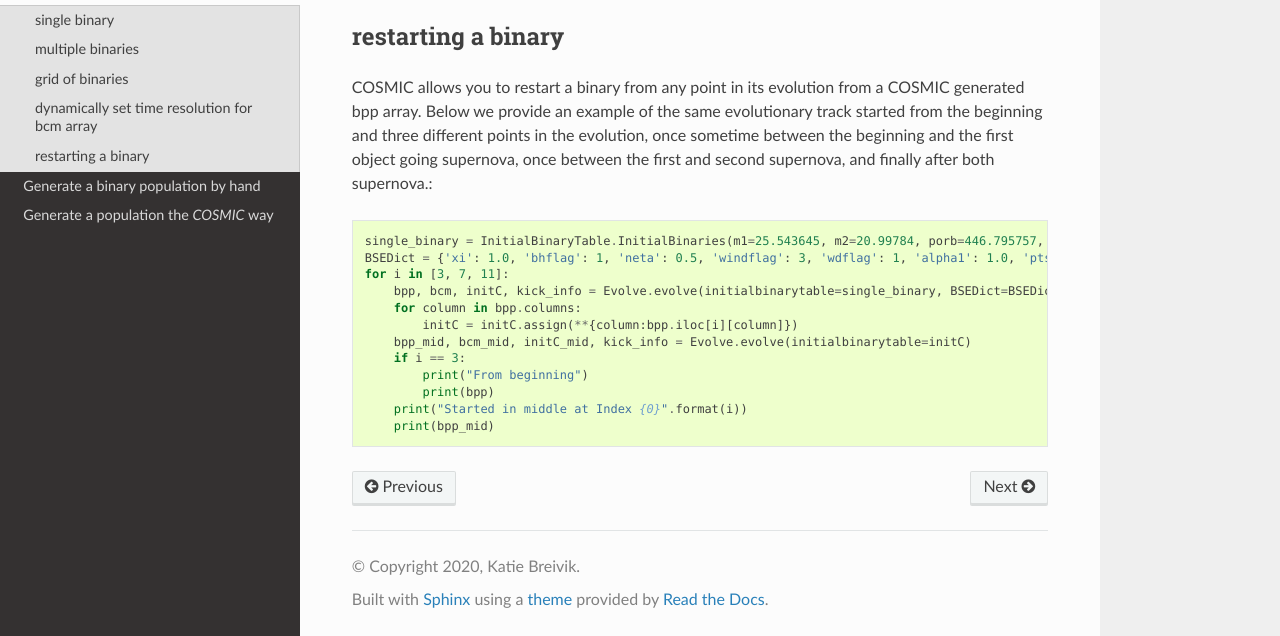
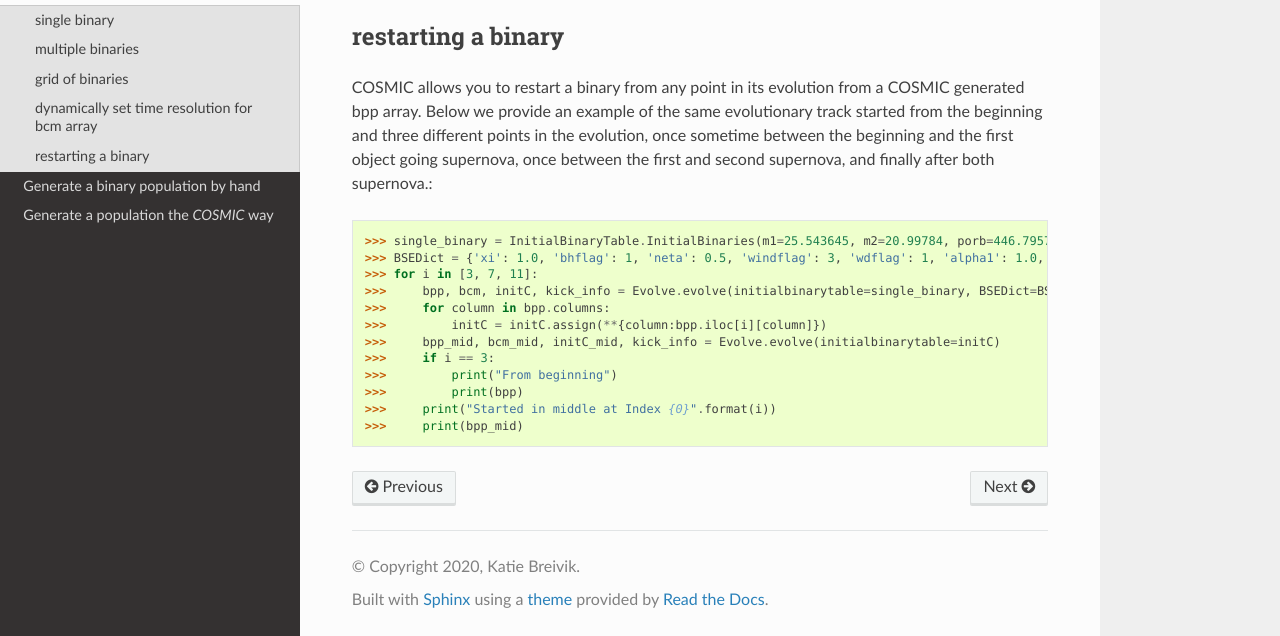
Before and after one commit to COSMIC-PopSynth/COSMIC, a Sphinx documentation site: the page built from docs/examples/index.rst, in a window 1280 px wide and 900 px high, scrolled down 4499 px, cut to the strip 264-900 px from the top of the window. Built offline with Sphinx 7.4.7 and the Read the Docs theme 2.0.0, drawn with Linux system fonts in a browser that asks for light colours; formulas are drawn with MathJax 3.

Commit message:
adding in carats

```diff
--- a/docs/examples/index.rst
+++ b/docs/examples/index.rst
@@ -281,15 +281,15 @@
 Below we provide an example of the same evolutionary track
 started from the beginning and three different points in the evolution, once sometime between the beginning and the first object going supernova, once between the first and second supernova, and finally after both supernova.::
 
-    single_binary = InitialBinaryTable.InitialBinaries(m1=25.543645, m2=20.99784, porb=446.795757, ecc=0.448872, tphysf=13700.0, kstar1=1, kstar2=1, metallicity=0.002)
-    BSEDict = {'xi': 1.0, 'bhflag': 1, 'neta': 0.5, 'windflag': 3, 'wdflag': 1, 'alpha1': 1.0, 'pts1': 0.001, 'pts3': 0.02, 'pts2': 0.01, 'epsnov': 0.001, 'hewind': 0.5, 'ck': 1000, 'bwind': 0.0, 'lambdaf': 0.5, 'mxns': 3.0, 'beta': 0.125, 'tflag': 1, 'acc2': 1.5, 'remnantflag': 3, 'ceflag': 0, 'eddfac': 1.0, 'ifflag': 0, 'bconst': 3000, 'sigma': 265.0, 'gamma': -1.0, 'pisn': 45.0, 'natal_kick_array' : [[-100.0,-100.0,-100.0,-100.0,0.0], [-100.0,-100.0,-100.0,-100.0,0.0]], 'bhsigmafrac' : 1.0, 'polar_kick_angle' : 90, 'qcrit_array' : [0.0,0.0,0.0,0.0,0.0,0.0,0.0,0.0,0.0,0.0,0.0,0.0,0.0,0.0,0.0,0.0], 'cekickflag' : 2, 'cehestarflag' : 0, 'cemergeflag' : 0, 'ecsn' : 2.5, 'ecsn_mlow' : 1.4, 'aic' : 1, 'ussn' : 0, 'sigmadiv' :-20.0, 'qcflag' : 2, 'eddlimflag' : 0, 'fprimc_array' : [2.0/21.0,2.0/21.0,2.0/21.0,2.0/21.0,2.0/21.0,2.0/21.0,2.0/21.0,2.0/21.0,2.0/21.0,2.0/21.0,2.0/21.0,2.0/21.0,2.0/21.0,2.0/21.0,2.0/21.0,2.0/21.0], 'bhspinflag' : 0, 'bhspinmag' : 0.0, 'rejuv_fac' : 1.0, 'rejuvflag' : 0, 'htpmb' : 1, 'ST_cr' : 1, 'ST_tide' : 0, 'bdecayfac' : 1, 'randomseed' : -1235453, 'rembar_massloss' : 0.5, 'kickflag' : 0, 'zsun' : 0.014}
-    for i in [3, 7, 11]:
-        bpp, bcm, initC, kick_info = Evolve.evolve(initialbinarytable=single_binary, BSEDict=BSEDict)
-        for column in bpp.columns:
-            initC = initC.assign(**{column:bpp.iloc[i][column]})
-        bpp_mid, bcm_mid, initC_mid, kick_info = Evolve.evolve(initialbinarytable=initC)
-        if i == 3:
-            print("From beginning")
-            print(bpp)
-        print("Started in middle at Index {0}".format(i))
-        print(bpp_mid)
+    >>> single_binary = InitialBinaryTable.InitialBinaries(m1=25.543645, m2=20.99784, porb=446.795757, ecc=0.448872, tphysf=13700.0, kstar1=1, kstar2=1, metallicity=0.002)
+    >>> BSEDict = {'xi': 1.0, 'bhflag': 1, 'neta': 0.5, 'windflag': 3, 'wdflag': 1, 'alpha1': 1.0, 'pts1': 0.001, 'pts3': 0.02, 'pts2': 0.01, 'epsnov': 0.001, 'hewind': 0.5, 'ck': 1000, 'bwind': 0.0, 'lambdaf': 0.5, 'mxns': 3.0, 'beta': 0.125, 'tflag': 1, 'acc2': 1.5, 'remnantflag': 3, 'ceflag': 0, 'eddfac': 1.0, 'ifflag': 0, 'bconst': 3000, 'sigma': 265.0, 'gamma': -1.0, 'pisn': 45.0, 'natal_kick_array' : [[-100.0,-100.0,-100.0,-100.0,0.0], [-100.0,-100.0,-100.0,-100.0,0.0]], 'bhsigmafrac' : 1.0, 'polar_kick_angle' : 90, 'qcrit_array' : [0.0,0.0,0.0,0.0,0.0,0.0,0.0,0.0,0.0,0.0,0.0,0.0,0.0,0.0,0.0,0.0], 'cekickflag' : 2, 'cehestarflag' : 0, 'cemergeflag' : 0, 'ecsn' : 2.5, 'ecsn_mlow' : 1.4, 'aic' : 1, 'ussn' : 0, 'sigmadiv' :-20.0, 'qcflag' : 2, 'eddlimflag' : 0, 'fprimc_array' : [2.0/21.0,2.0/21.0,2.0/21.0,2.0/21.0,2.0/21.0,2.0/21.0,2.0/21.0,2.0/21.0,2.0/21.0,2.0/21.0,2.0/21.0,2.0/21.0,2.0/21.0,2.0/21.0,2.0/21.0,2.0/21.0], 'bhspinflag' : 0, 'bhspinmag' : 0.0, 'rejuv_fac' : 1.0, 'rejuvflag' : 0, 'htpmb' : 1, 'ST_cr' : 1, 'ST_tide' : 0, 'bdecayfac' : 1, 'randomseed' : -1235453, 'rembar_massloss' : 0.5, 'kickflag' : 0, 'zsun' : 0.014}
+    >>> for i in [3, 7, 11]:
+    >>>     bpp, bcm, initC, kick_info = Evolve.evolve(initialbinarytable=single_binary, BSEDict=BSEDict)
+    >>>     for column in bpp.columns:
+    >>>         initC = initC.assign(**{column:bpp.iloc[i][column]})
+    >>>     bpp_mid, bcm_mid, initC_mid, kick_info = Evolve.evolve(initialbinarytable=initC)
+    >>>     if i == 3:
+    >>>         print("From beginning")
+    >>>         print(bpp)
+    >>>     print("Started in middle at Index {0}".format(i))
+    >>>     print(bpp_mid)
```
